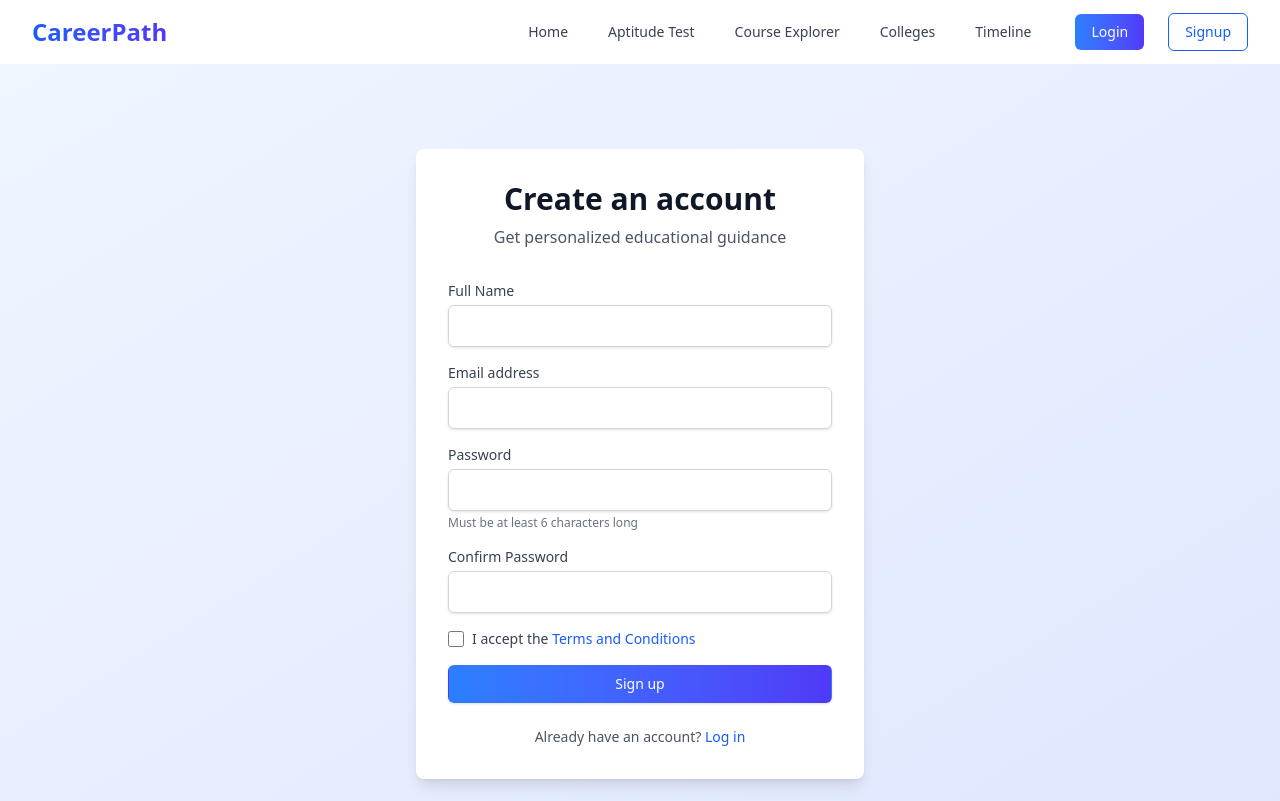
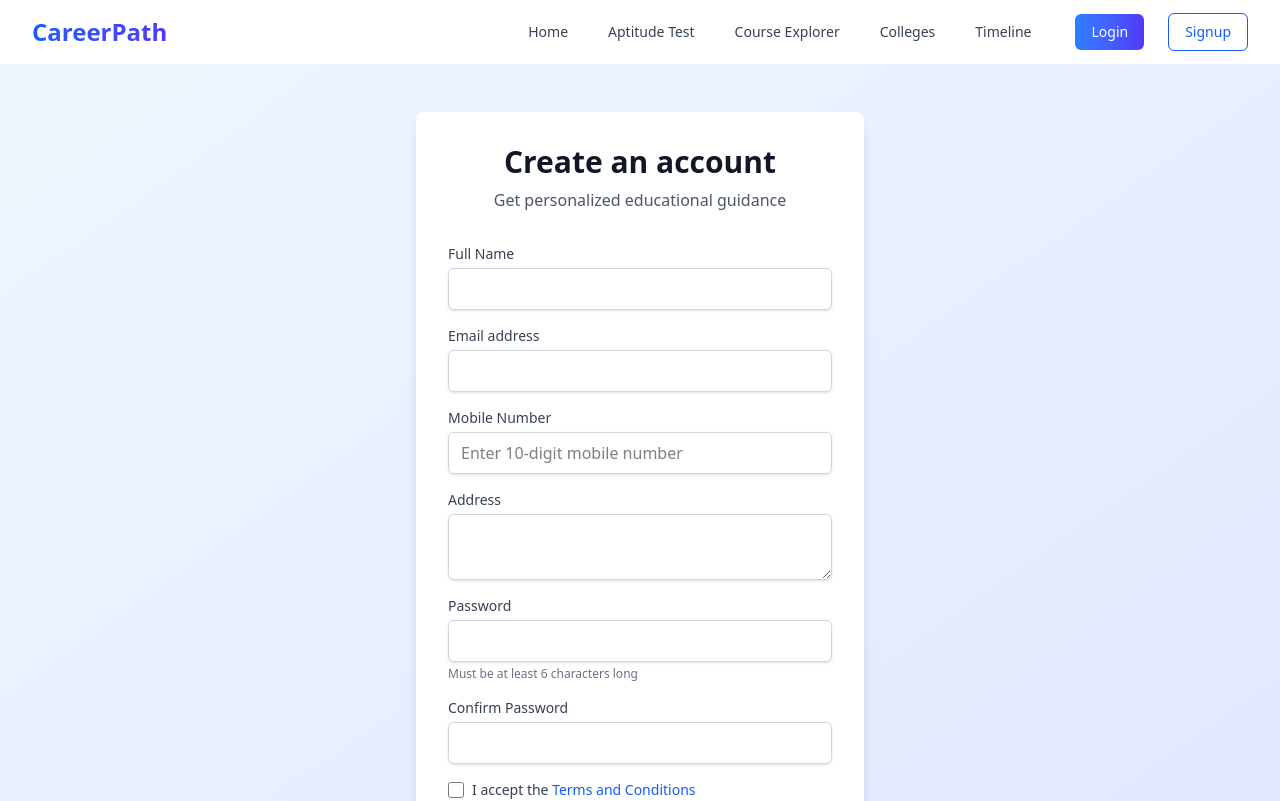
Before and after one commit to gargijoshi9/OneStop, a React (Vite) app in the folder OneStop/: page /signup in a window 1280 px wide. Shown: the top 801 px of the page. Built offline with nearby package versions, Linux system fonts and the light colour scheme.

Commit message:
profilepage

```diff
--- a/OneStop/src/App.jsx
+++ b/OneStop/src/App.jsx
@@ -1,4 +1,4 @@
-import { BrowserRouter as Router, Routes, Route } from "react-router-dom";
+import { BrowserRouter as Router, Routes, Route, useLocation } from "react-router-dom";
 import { AuthProvider } from "./contexts/AuthContext";
 import Navbar from "./components/Navbar";
 import Footer from "./components/Footer";
@@ -12,10 +12,10 @@ import Timeline from "./pages/Timeline";
 import Settings from "./pages/Settings";
 import "leaflet/dist/leaflet.css";
 
-function App() {
+function Layout() {
+  const location = useLocation();
+
   return (
-    <Router>
-      <AuthProvider>
     <div className="flex flex-col min-h-screen">
       <Navbar />
       <main className="flex-grow">
@@ -27,12 +27,21 @@ function App() {
           <Route path="/login" element={<Login />} />
           <Route path="/signup" element={<Signup />} />
           <Route path="/timeline" element={<Timeline />} />
-              <Route path="/settings" element={<Settings />} />{" "}
-              {/* <--- Add this line */}
+          <Route path="/settings" element={<Settings />} />
         </Routes>
       </main>
-          <Footer />
+      {/* Footer should not appear on Settings page */}
+      {location.pathname !== "/settings" && <Footer />}
+
     </div>
+  );
+}
+
+function App() {
+  return (
+    <Router>
+      <AuthProvider>
+        <Layout />
       </AuthProvider>
     </Router>
   );
--- a/OneStop/src/pages/Settings.jsx
+++ b/OneStop/src/pages/Settings.jsx
@@ -14,30 +14,69 @@ function Settings() {
   // If no user is logged in, show a message
   if (!user) {
     return (
-      <div className="max-w-xl mx-auto mt-16 p-8 bg-gray-50 rounded text-center">
-        <h2 className="text-2xl font-bold mb-4">Account Settings</h2>
+      <div className="max-w-md mx-auto mt-16 p-6 bg-gray-50 rounded shadow-md text-center">
+        <h2 className="text-xl font-bold mb-4">Account Settings</h2>
         <p>Please log in to view your settings.</p>
       </div>
     );
   }
 
   return (
-    <div className="max-w-xl mx-auto mt-12 p-8 bg-white rounded shadow text-gray-800">
-      <h2 className="text-2xl font-bold mb-6">Account Settings</h2>
-      <div className="mb-8">
-        <div>
-          <span className="font-semibold">Name:</span> {user.name}
-        </div>
-        <div>
-          <span className="font-semibold">Email:</span> {user.email}
+    <div className="flex justify-center mt-20">
+      <div className="max-w-md w-full p-6 bg-blue-50 rounded-lg shadow-md text-gray-800">
+        <h2 className="text-xl font-bold text-gray-800 mb-4">
+          Account Details
+        </h2>
+
+        {/* Table format */}
+        <table className="w-full border border-gray-300 rounded-lg overflow-hidden bg-white">
+          <tbody>
+            <tr>
+              <td className="px-4 py-2 font-semibold text-gray-700 border-b border-gray-300">
+                Full Name
+              </td>
+              <td className="px-4 py-2 text-gray-900 border-b border-gray-300">
+                {user.name}
+              </td>
+            </tr>
+            <tr>
+              <td className="px-4 py-2 font-semibold text-gray-700 border-b border-gray-300">
+                Email
+              </td>
+              <td className="px-4 py-2 text-gray-900 border-b border-gray-300">
+                {user.email}
+              </td>
+            </tr>
+            <tr>
+              <td className="px-4 py-2 font-semibold text-gray-700 border-b border-gray-300">
+                Mobile Number
+              </td>
+              <td className="px-4 py-2 text-gray-900 border-b border-gray-300">
+                {user.mobile || "Not provided"}
+              </td>
+            </tr>
+            <tr>
+              <td className="px-4 py-2 font-semibold text-gray-700">
+                Address
+              </td>
+              <td className="px-4 py-2 text-gray-900">
+                {user.address || "Not provided"}
+              </td>
+            </tr>
+          </tbody>
+        </table>
+
+        {/* Logout link - arrow + underline only on text */}
+        <div className="mt-4 text-left">
+          <button
+            onClick={handleLogout}
+            className="text-red-600 hover:text-red-800 transition-colors duration-200 font-normal flex items-center gap-2"
+          >
+            <span className="text-lg"></span>
+            <span className="underline">Logout</span>
+          </button>
         </div>
       </div>
-      <button
-        onClick={handleLogout}
-        className="bg-red-600 text-white px-4 py-2 rounded hover:bg-red-700"
-      >
-        Logout
-      </button>
     </div>
   );
 }
--- a/OneStop/src/pages/Signup.jsx
+++ b/OneStop/src/pages/Signup.jsx
@@ -7,6 +7,8 @@ function Signup() {
   const [formData, setFormData] = useState({
     name: "",
     email: "",
+    mobile: "",
+    address: "",
     password: "",
     confirmPassword: "",
   });
@@ -35,6 +37,8 @@ function Signup() {
       if (
         !formData.name ||
         !formData.email ||
+        !formData.mobile ||
+        !formData.address ||
         !formData.password ||
         !formData.confirmPassword
       ) {
@@ -49,10 +53,16 @@ function Signup() {
         throw new Error("Password must be at least 6 characters long");
       }
 
+      if (!/^\d{10}$/.test(formData.mobile)) {
+        throw new Error("Please enter a valid 10-digit mobile number");
+      }
+
       // Set user in context (AuthProvider syncs with localStorage automatically)
       setUser({
+        name: formData.name,
         email: formData.email,
-        name: formData.name,
+        mobile: formData.mobile,
+        address: formData.address,
       });
 
       // Redirect to home page
@@ -83,11 +93,9 @@ function Signup() {
         )}
 
         <form className="space-y-4" onSubmit={handleSignup}>
+          {/* Full Name */}
           <div>
-            <label
-              htmlFor="name"
-              className="block text-sm font-medium text-gray-700"
-            >
+            <label htmlFor="name" className="block text-sm font-medium text-gray-700">
               Full Name
             </label>
             <input
@@ -102,11 +110,9 @@ function Signup() {
             />
           </div>
 
+          {/* Email */}
           <div>
-            <label
-              htmlFor="email"
-              className="block text-sm font-medium text-gray-700"
-            >
+            <label htmlFor="email" className="block text-sm font-medium text-gray-700">
               Email address
             </label>
             <input
@@ -121,11 +127,43 @@ function Signup() {
             />
           </div>
 
+          {/* Mobile Number */}
           <div>
-            <label
-              htmlFor="password"
-              className="block text-sm font-medium text-gray-700"
-            >
+            <label htmlFor="mobile" className="block text-sm font-medium text-gray-700">
+              Mobile Number
+            </label>
+            <input
+              id="mobile"
+              name="mobile"
+              type="tel"
+              autoComplete="tel"
+              required
+              value={formData.mobile}
+              onChange={handleChange}
+              placeholder="Enter 10-digit mobile number"
+              className="mt-1 block w-full px-3 py-2 border border-gray-300 rounded-md shadow-sm focus:outline-none focus:ring-blue-500 focus:border-blue-500"
+            />
+          </div>
+
+          {/* Address */}
+          <div>
+            <label htmlFor="address" className="block text-sm font-medium text-gray-700">
+              Address
+            </label>
+            <textarea
+              id="address"
+              name="address"
+              rows="2"
+              required
+              value={formData.address}
+              onChange={handleChange}
+              className="mt-1 block w-full px-3 py-2 border border-gray-300 rounded-md shadow-sm focus:outline-none focus:ring-blue-500 focus:border-blue-500"
+            />
+          </div>
+
+          {/* Password */}
+          <div>
+            <label htmlFor="password" className="block text-sm font-medium text-gray-700">
               Password
             </label>
             <input
@@ -143,11 +181,9 @@ function Signup() {
             </p>
           </div>
 
+          {/* Confirm Password */}
           <div>
-            <label
-              htmlFor="confirmPassword"
-              className="block text-sm font-medium text-gray-700"
-            >
+            <label htmlFor="confirmPassword" className="block text-sm font-medium text-gray-700">
               Confirm Password
             </label>
             <input
@@ -162,6 +198,7 @@ function Signup() {
             />
           </div>
 
+          {/* Terms */}
           <div className="flex items-center">
             <input
               id="accept_terms"
@@ -170,10 +207,7 @@ function Signup() {
               required
               className="h-4 w-4 text-blue-600 focus:ring-blue-500 border-gray-300 rounded"
             />
-            <label
-              htmlFor="accept_terms"
-              className="ml-2 block text-sm text-gray-700"
-            >
+            <label htmlFor="accept_terms" className="ml-2 block text-sm text-gray-700">
               I accept the{" "}
               <a href="#" className="text-blue-600 hover:underline">
                 Terms and Conditions
@@ -181,6 +215,7 @@ function Signup() {
             </label>
           </div>
 
+          {/* Submit button */}
           <div>
             <button
               type="submit"
@@ -192,6 +227,7 @@ function Signup() {
           </div>
         </form>
 
+        {/* Redirect to login */}
         <div className="mt-6 text-center">
           <p className="text-sm text-gray-600">
             Already have an account?{" "}
```
Also changed, not shown: 1 other file (tests, documents, lock files or other folders). Lines whose indentation alone changed are shown as unchanged.
